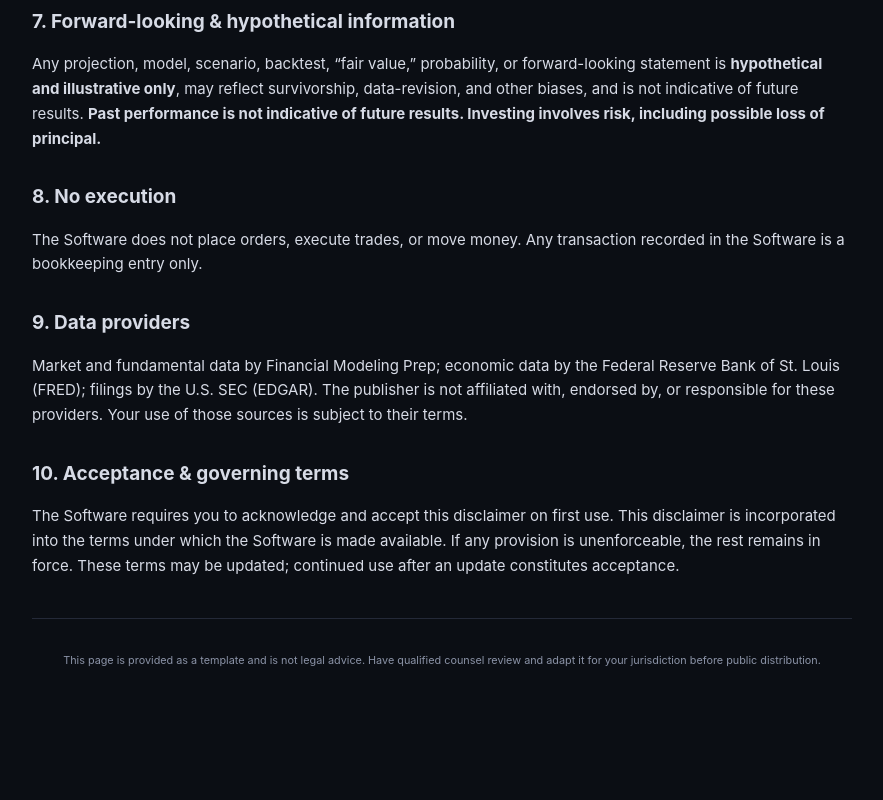
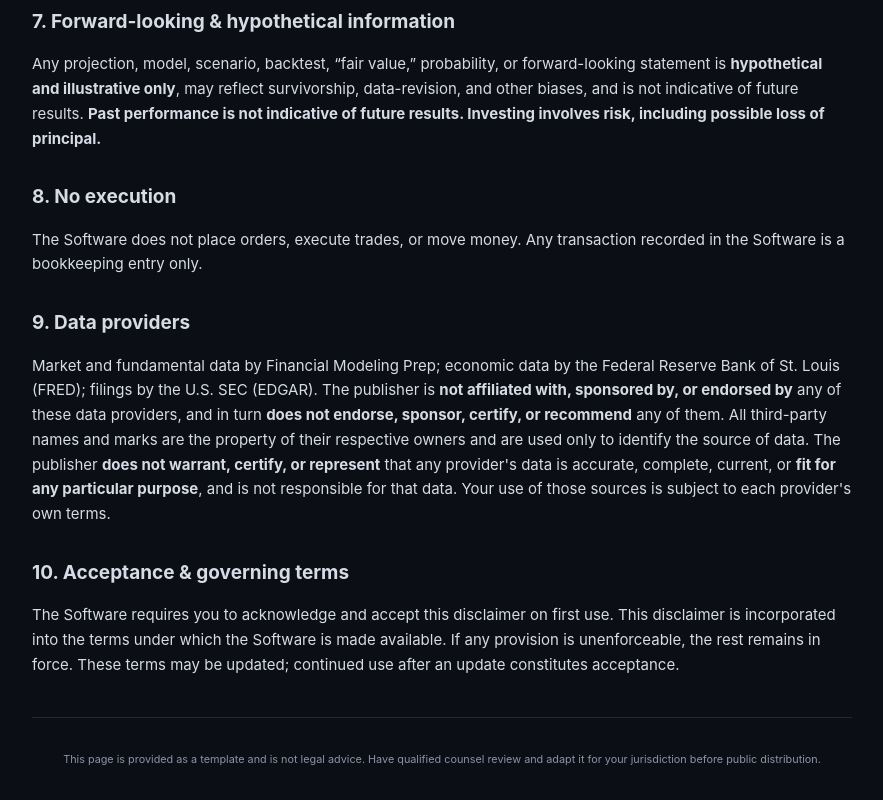
Before and after one commit to pauljbernard/open-trading-surface, a plain HTML site: page legal.html in a window 1280 px wide. Shown: the part 1582-2382 px from the top of the page, without its empty margins (198-1081 px from the left). Before the commit the page ends 2283 px from the top, so only its background shows below. Drawn offline with Linux system fonts and the light colour scheme.

Commit message:
Legal: explicit non-affiliation/non-endorsement of data providers; no fitness certification

```diff
--- a/legal.html
+++ b/legal.html
@@ -65,7 +65,7 @@
   <p>The Software does not place orders, execute trades, or move money. Any transaction recorded in the Software is a bookkeeping entry only.</p>
 
   <h2>9. Data providers</h2>
-  <p>Market and fundamental data by Financial Modeling Prep; economic data by the Federal Reserve Bank of St. Louis (FRED); filings by the U.S. SEC (EDGAR). The publisher is not affiliated with, endorsed by, or responsible for these providers. Your use of those sources is subject to their terms.</p>
+  <p>Market and fundamental data by Financial Modeling Prep; economic data by the Federal Reserve Bank of St. Louis (FRED); filings by the U.S. SEC (EDGAR). The publisher is <b>not affiliated with, sponsored by, or endorsed by</b> any of these data providers, and in turn <b>does not endorse, sponsor, certify, or recommend</b> any of them. All third-party names and marks are the property of their respective owners and are used only to identify the source of data. The publisher <b>does not warrant, certify, or represent</b> that any provider's data is accurate, complete, current, or <b>fit for any particular purpose</b>, and is not responsible for that data. Your use of those sources is subject to each provider's own terms.</p>
 
   <h2>10. Acceptance &amp; governing terms</h2>
   <p>The Software requires you to acknowledge and accept this disclaimer on first use. This disclaimer is incorporated into the terms under which the Software is made available. If any provision is unenforceable, the rest remains in force. These terms may be updated; continued use after an update constitutes acceptance.</p>
```
